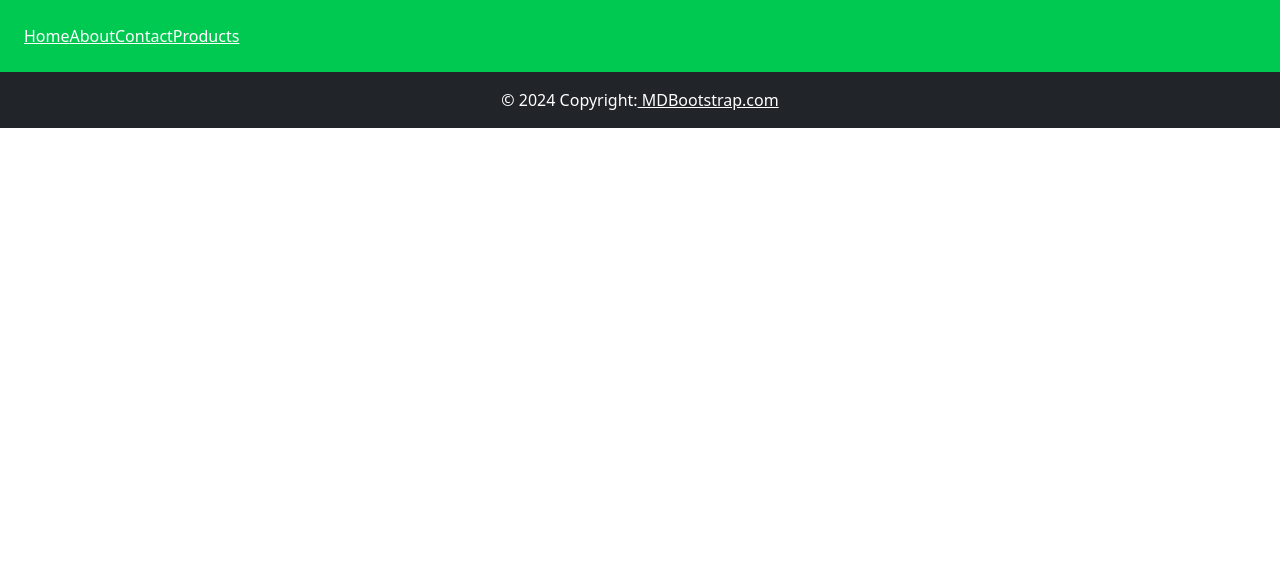
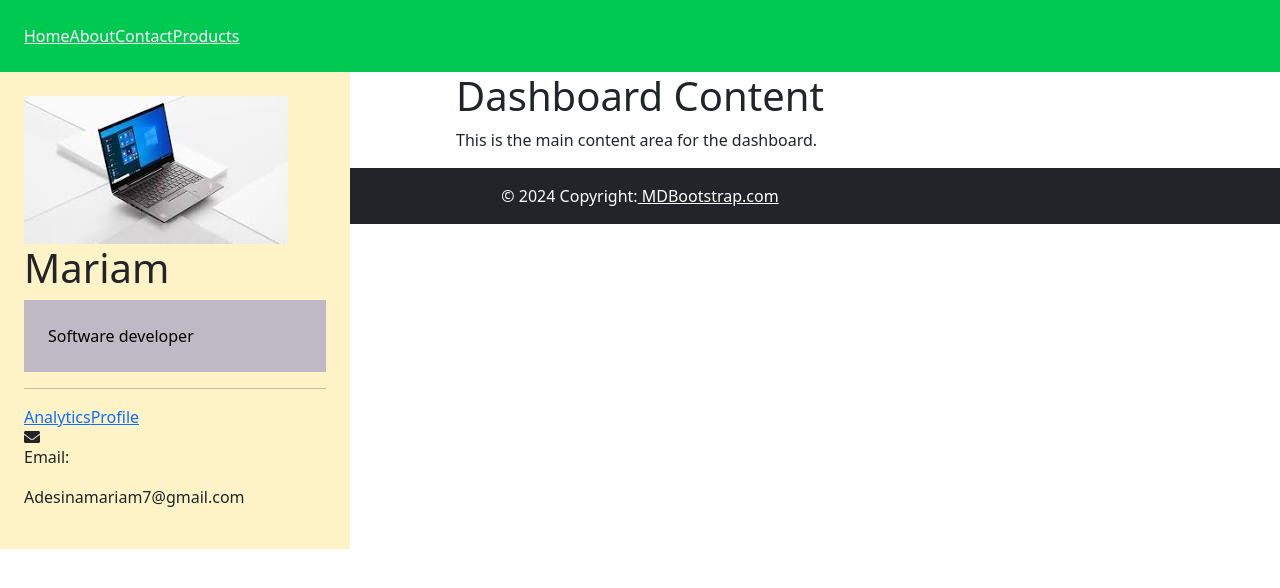
Before and after one commit to OIC-Hub/october_react, a React (Vite) app: page /dashboard/dashboardtable in a window 1280 px wide. Shown: the top 588 px of the page. Built offline with nearby package versions, Linux system fonts and the light colour scheme.

Commit message:
dashboard

```diff
--- a/src/App.jsx
+++ b/src/App.jsx
@@ -3,12 +3,15 @@ import './App.css'
 import React from 'react'
 import Navbar from './common/Navbar'
 import Footer from './common/Footer'
-import Home from './pages/Home'
-import About from './pages/About'
-import Contact from './pages/Contact'
-import Products from './pages/products/Products'
-import ProductDetail from './pages/products/ProductDetail'
-import Sidebar from './common/Sidebar'
+// import Home from './pages/Home'
+// import About from './pages/About'
+// import Contact from './pages/Contact'
+// import Products from './pages/products/Products'
+// import ProductDetail from './pages/products/ProductDetail'
+// import Sidebar from './common/Sidebar'
+import Dashboard from './pages/dashboard/Dashboard'
+import DashboardContent from './pages/dashboard/DashboardContent'
+import Profile from './pages/dashboard/Profile'
 // import Button from './components/Button'
 // import Cards from './components/Cards'
 // import Form from './components/Form'
@@ -24,12 +27,17 @@ function App() {
       <BrowserRouter>
           <Navbar />
           <Routes>
-            <Route path="/" element={<Home />} />
+            {/* <Route path="/" element={<Home />} />
             <Route path="/about" element={<About />} />
             <Route path="/contact" element={<Contact />} />
             <Route path="/products" element={<Products />} />
-            <Route path="/products/:id" element={<ProductDetail />} />
+            <Route path="/products/:id" element={<ProductDetail />} /> */}
+            <Route path='/dashboard' element={<Dashboard />}>
+              <Route path='dashboardtable' element={<DashboardContent />} />
+              <Route path='profile' element={<Profile />} />
+            </Route>
           </Routes>
+
         <Footer />
       </BrowserRouter>
       {/* <h1>Hello React!</h1> */}
--- a/src/common/Sidebar.jsx
+++ b/src/common/Sidebar.jsx
@@ -1,24 +1,29 @@
-import React from 'react'
-import SidevarImage from "/laptop1.jpg"
-import { FaEnvelope } from 'react-icons/fa'
+import React from "react";
+import SidevarImage from "/laptop1.jpg";
+import { FaEnvelope } from "react-icons/fa";
 
 const Sidebar = () => {
   return (
     <>
-     <aside className='bg-amber-100 w-[350px] p-4'>
+      <aside className="bg-amber-100 w-[350px] p-4">
         <img src={SidevarImage} alt="sidebarImage" />
         <h1>Mariam</h1>
-        <p className='bg-[#bfb9c5] text-black p-4'>Software developer</p>
+        <p className="bg-[#bfb9c5] text-black p-4">Software developer</p>
         <hr />
+        <a href="/dashboard/dashboardtable">Analytics</a>
+        <a href="/dashboard/profile">Profile</a>
         <div>
-            <span><FaEnvelope /></span>
-            <span><p>Email:</p>
-            <p>Adesinamariam7@gmail.com</p></span>
+          <span>
+            <FaEnvelope />
+          </span>
+          <span>
+            <p>Email:</p>
+            <p>Adesinamariam7@gmail.com</p>
+          </span>
         </div>
-     </aside>
+      </aside>
+    </>
+  );
+};
 
-    </>
-  )
-}
-
-export default Sidebar
+export default Sidebar;
--- /dev/null
+++ b/src/pages/dashboard/Dashboard.jsx
@@ -0,0 +1,20 @@
+import React from "react";
+import Sidebar from "../../common/Sidebar";
+import { Outlet } from "react-router-dom";
+
+const Dashboard = () => {
+  return (
+    <>
+      <div className="flex  justify-evenly">
+        <div className=" w-[350px] fixed left-0 h-full">
+          <Sidebar />
+        </div>
+        <div className=" ">
+          <Outlet />
+        </div>
+      </div>
+    </>
+  );
+};
+
+export default Dashboard;
--- /dev/null
+++ b/src/pages/dashboard/DashboardContent.jsx
@@ -0,0 +1,13 @@
+import React from 'react'
+
+const DashboardContent = () => {
+  return (
+    <>
+        <h1>Dashboard Content</h1>
+        <p>This is the main content area for the dashboard.</p>
+
+    </>
+  )
+}
+
+export default DashboardContent
--- /dev/null
+++ b/src/pages/dashboard/Profile.jsx
@@ -0,0 +1,12 @@
+import React from 'react'
+
+const Profile = () => {
+  return (
+    <>
+    <h1>This is profile page.</h1>
+
+    </>
+  )
+}
+
+export default Profile
```
